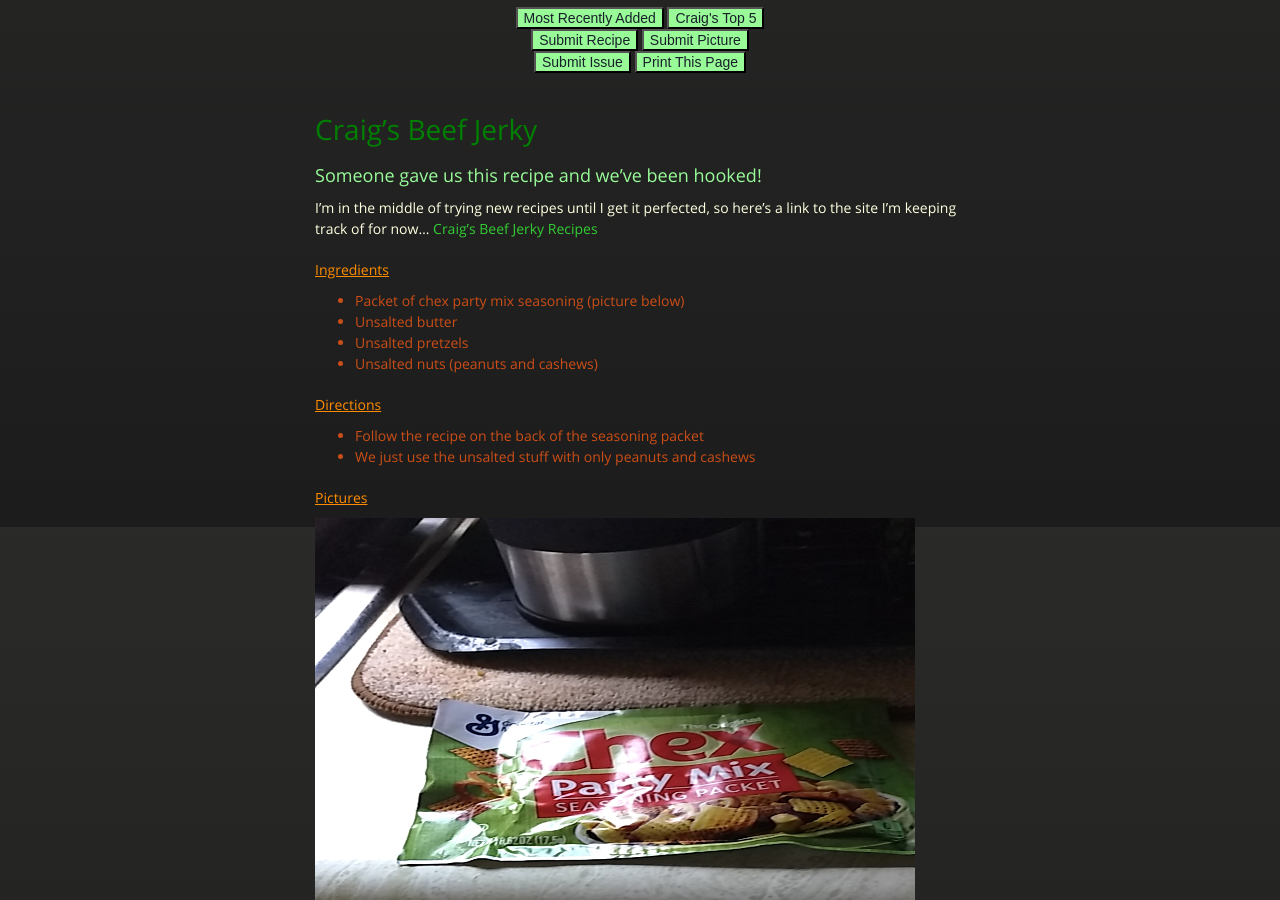
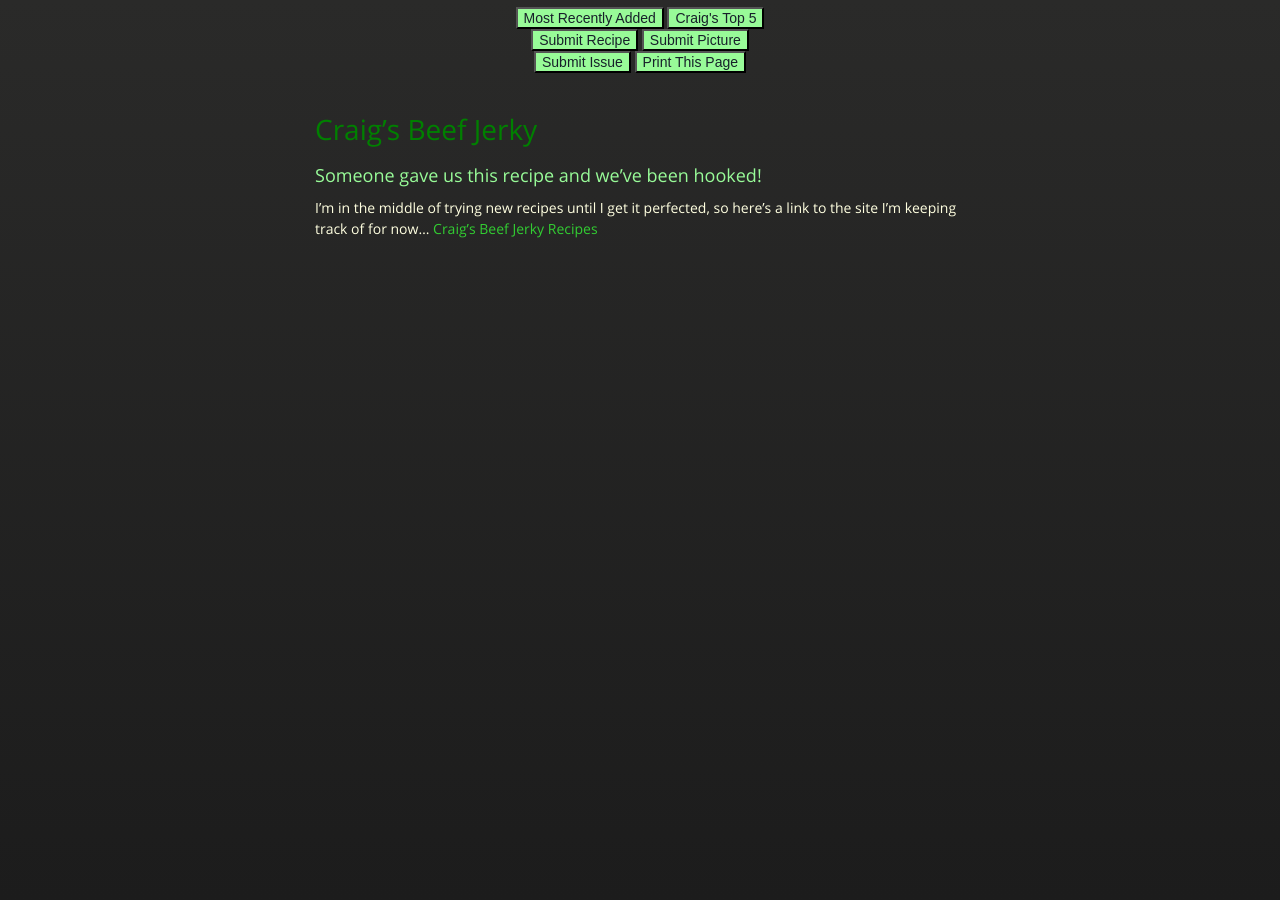
Before and after one commit to cmwillett/TheDigitalCookbook, a Jekyll site: the page built from Snacks/CraigsBeefJerky.md, in a window 1280 px wide and 900 px high, scrolled down 373 px. Built offline with Jekyll 4.4.1, drawn with Linux system fonts in a browser that asks for light colours; nearby versions of some CDN libraries; after the commit the page ends 900 px from its top, so only the background shows below that.

Commit message:
removed old

```diff
--- a/Snacks/CraigsBeefJerky.md
+++ b/Snacks/CraigsBeefJerky.md
@@ -8,16 +8,3 @@ tags: snacks,snack,beef,jerky,craig,kristen,willett
 ### Someone gave us this recipe and we've been hooked!
 I'm in the middle of trying new recipes until I get it perfected, so here's a link to the site I'm keeping track of for now...
 [Craig's Beef Jerky Recipes](https://sites.google.com/view/willettjerky/home)
-
-#### Ingredients
-- Packet of chex party mix seasoning (picture below)
-- Unsalted butter
-- Unsalted pretzels
-- Unsalted nuts (peanuts and cashews)
-
-#### Directions
-- Follow the recipe on the back of the seasoning packet
-- We just use the unsalted stuff with only peanuts and cashews
-
-#### Pictures
-![]({{site.github.url}}/Snacks/Images/chexpartymix.jpeg){:height="600px" width="600px"}
```
